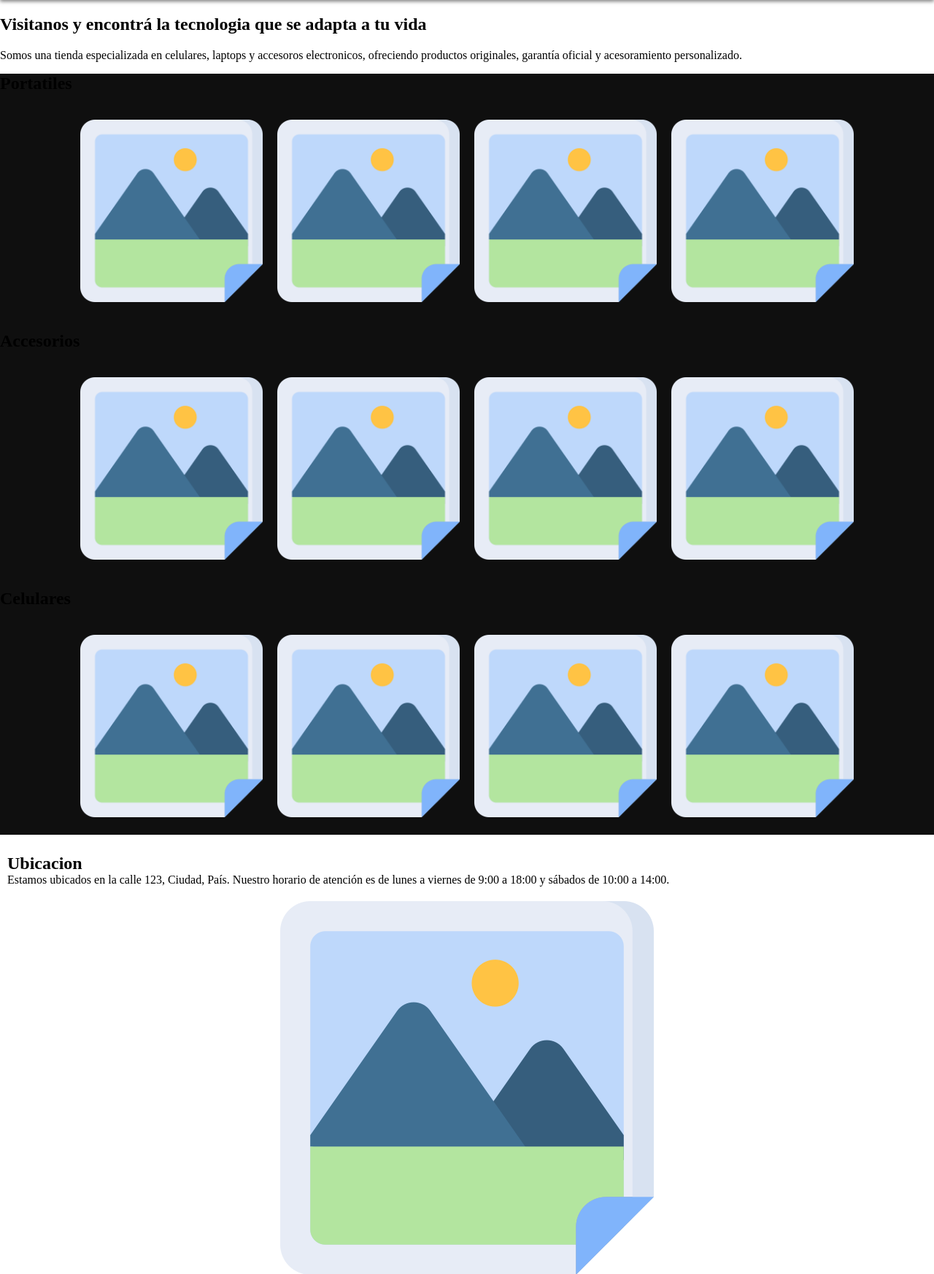
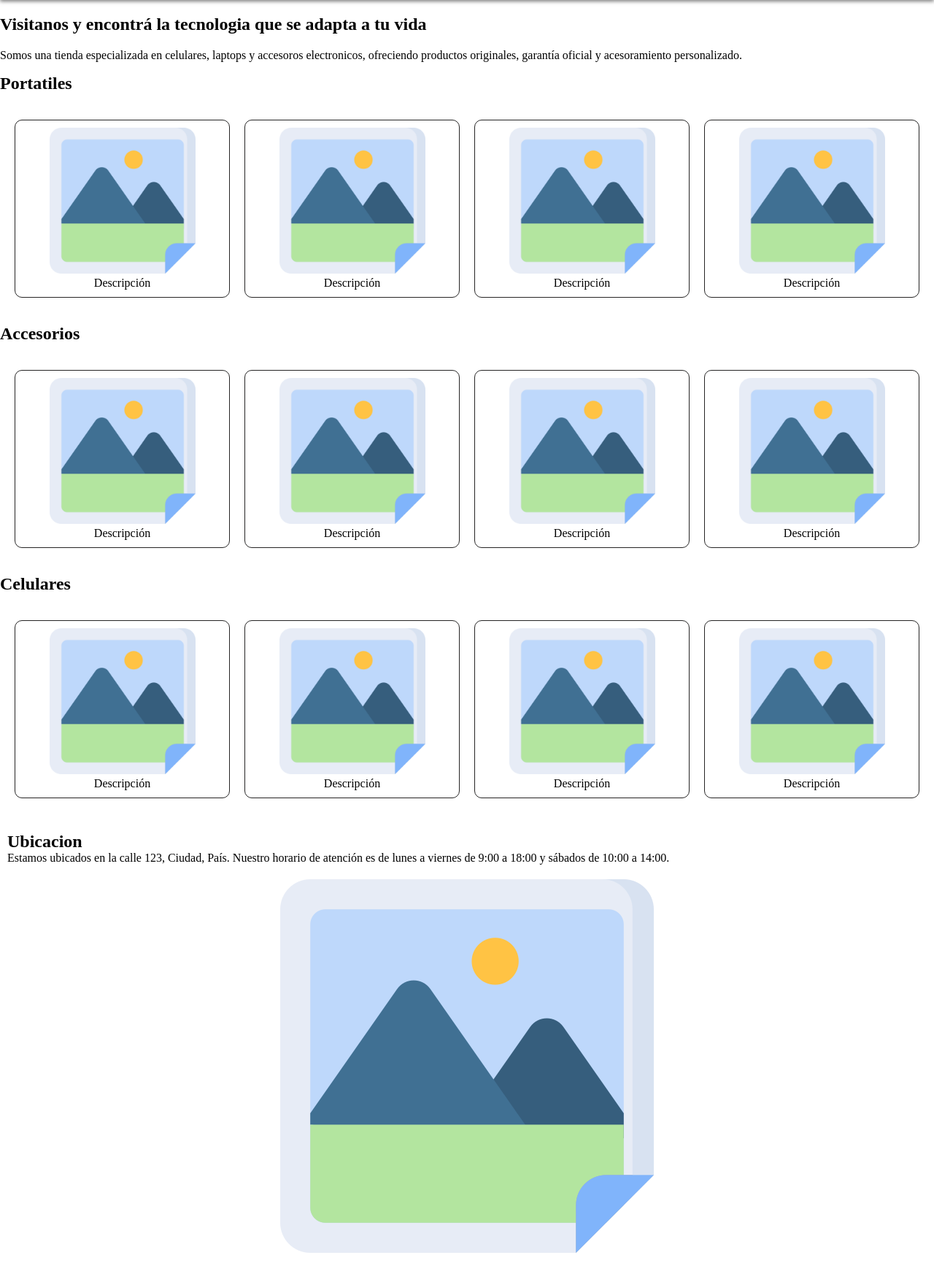
Before and after one commit to Alvaro17-max/Tienda-online, a Flask app: page / in a window 1280 px wide. Shown: the part 108-1854 px from the top of the page at 73% size. Run offline with Flask 3, Linux system fonts and the light colour scheme.

Commit message:
actualización de los cuadros de productos

```diff
--- a/flask/frontend/static/styles/styles.css
+++ b/flask/frontend/static/styles/styles.css
@@ -29,10 +29,8 @@ nav {
 }
 
 .cabezera {
-
     display: block;
 }
-
     #tituloLogin {
         display: flex;
         margin: 0px;
@@ -47,7 +45,6 @@ nav {
             text-align: end;
             align-content: center;
         }
-
         .login{
             width: 100%;
             display: flex;
@@ -57,13 +54,11 @@ nav {
             justify-content: end;
             align-items: center;
         }
-
         .login a {
             padding: 10px;
             text-decoration: none;
             color: var(--color-textoClaro);
         }
-
         .login a:hover {
             background-color: var(--color-fondoMedio);
             border-radius: 10px;
@@ -86,7 +81,6 @@ nav {
             width: 50%;
             max-width: 50%;
         }
-
         .menu ol li {
             padding: 4px 22px;
             display: flex;
@@ -130,26 +124,10 @@ footer {
 /*contenido*/
 
 /*productos*/
-.anuncio {
-    display: flex;
-    justify-content: center;
-    align-items: center;
-    height: 200px;
-    margin: 0px;
-    padding: 0px;
-}
-
-    .anuncio img {
-        width: 100%;
-        height: 100%;
-        object-fit: cover;
-    }
-
 .productos {
-    background-color: var(--color-fondoOscuro);
+    background-color: var(--color-fondoClaro);
     display: block;
     flex-direction: column;
-
 }
     .productos h2 {
         margin: 0px;
@@ -162,18 +140,28 @@ footer {
         padding: 10px;
         box-sizing: border-box;
     }
-
     .productos ol li {
+        width: 100%;
+        display: flex;
+        flex-direction: column;
+        border: 1px solid var(--color-fondoMedio);
+        border-radius: 10px;
         list-style: none;
-        justify-content: center;
         margin: 10px;
     }
+        .cuadro_del_producto {
+            display: flex;
+            flex-direction: column;
+            justify-content: center;
+            align-items: center;
+            padding: 10px;
+        }
+            .imagen_del_producto a img {
+                width: 100%;
+                height: 200px;
+                object-fit: cover;
+            }
 
-    .productos ol li a img {
-        width: 100%;
-        height: 250px;
-        object-fit: cover;
-    }
 
 /*ubicación*/
     .ubicacion {
--- a/flask/frontend/templates/index.html
+++ b/flask/frontend/templates/index.html
@@ -12,26 +12,134 @@
     <div class="productos">
         <h2>Portatiles</h2>
         <ol>
-            <li><a href=""><img src="{{url_for('static', filename='images/imagen.png')}}" alt=""></a></li>
-            <li><a href=""><img src="{{url_for('static', filename='images/imagen.png')}}" alt=""></a></li>
-            <li><a href=""><img src="{{url_for('static', filename='images/imagen.png')}}" alt=""></a></li>
-            <li><a href=""><img src="{{url_for('static', filename='images/imagen.png')}}" alt=""></a></li>
+            <li>
+                <div class="cuadro_del_producto">
+                    <div class="imagen_del_producto">
+                        <a href=""><img src="{{url_for('static', filename='images/imagen.png')}}" alt=""></a>
+                    </div>
+                    <div class="descripcion_del_producto">
+                        Descripción
+                    </div>
+                </div>
+            </li>
+            <li>
+                <div class="cuadro_del_producto">
+                    <div class="imagen_del_producto">
+                        <a href=""><img src="{{url_for('static', filename='images/imagen.png')}}" alt=""></a>
+                    </div>
+                    <div class="descripcion_del_producto">
+                        Descripción
+                    </div>
+                </div>
+            </li>
+            <li>
+                <div class="cuadro_del_producto">
+                    <div class="imagen_del_producto">
+                        <a href=""><img src="{{url_for('static', filename='images/imagen.png')}}" alt=""></a>
+                    </div>
+                    <div class="descripcion_del_producto">
+                        Descripción
+                    </div>
+                </div>
+            </li>
+            <li>
+                <div class="cuadro_del_producto">
+                    <div class="imagen_del_producto">
+                        <a href=""><img src="{{url_for('static', filename='images/imagen.png')}}" alt=""></a>
+                    </div>
+                    <div class="descripcion_del_producto">
+                        Descripción
+                    </div>
+                </div>
+            </li>
         </ol>
 
         <h2>Accesorios</h2>
         <ol>
-            <li><a href=""><img src="{{url_for('static', filename='images/imagen.png')}}" alt=""></a></li>
-            <li><a href=""><img src="{{url_for('static', filename='images/imagen.png')}}" alt=""></a></li>
-            <li><a href=""><img src="{{url_for('static', filename='images/imagen.png')}}" alt=""></a></li>
-            <li><a href=""><img src="{{url_for('static', filename='images/imagen.png')}}" alt=""></a></li>
+            <li>
+                <div class="cuadro_del_producto">
+                    <div class="imagen_del_producto">
+                        <a href=""><img src="{{url_for('static', filename='images/imagen.png')}}" alt=""></a>
+                    </div>
+                    <div class="descripcion_del_producto">
+                        Descripción
+                    </div>
+                </div>
+            </li>
+            <li>
+                <div class="cuadro_del_producto">
+                    <div class="imagen_del_producto">
+                        <a href=""><img src="{{url_for('static', filename='images/imagen.png')}}" alt=""></a>
+                    </div>
+                    <div class="descripcion_del_producto">
+                        Descripción
+                    </div>
+                </div>
+            </li>
+            <li>
+                <div class="cuadro_del_producto">
+                    <div class="imagen_del_producto">
+                        <a href=""><img src="{{url_for('static', filename='images/imagen.png')}}" alt=""></a>
+                    </div>
+                    <div class="descripcion_del_producto">
+                        Descripción
+                    </div>
+                </div>
+            </li>
+            <li>
+                <div class="cuadro_del_producto">
+                    <div class="imagen_del_producto">
+                        <a href=""><img src="{{url_for('static', filename='images/imagen.png')}}" alt=""></a>
+                    </div>
+                    <div class="descripcion_del_producto">
+                        Descripción
+                    </div>
+                </div>
+            </li>
         </ol>
 
         <h2>Celulares</h2>
         <ol>
-            <li><a href=""><img src="{{url_for('static', filename='images/imagen.png')}}" alt=""></a></li>
-            <li><a href=""><img src="{{url_for('static', filename='images/imagen.png')}}" alt=""></a></li>
-            <li><a href=""><img src="{{url_for('static', filename='images/imagen.png')}}" alt=""></a></li>
-            <li><a href=""><img src="{{url_for('static', filename='images/imagen.png')}}" alt=""></a></li>
+            <li>
+                <div class="cuadro_del_producto">
+                    <div class="imagen_del_producto">
+                        <a href=""><img src="{{url_for('static', filename='images/imagen.png')}}" alt=""></a>
+                    </div>
+                    <div class="descripcion_del_producto">
+                        Descripción
+                    </div>
+                </div>
+            </li>
+            <li>
+                <div class="cuadro_del_producto">
+                    <div class="imagen_del_producto">
+                        <a href=""><img src="{{url_for('static', filename='images/imagen.png')}}" alt=""></a>
+                    </div>
+                    <div class="descripcion_del_producto">
+                        Descripción
+                    </div>
+                </div>
+            </li>
+            <li>
+                <div class="cuadro_del_producto">
+                    <div class="imagen_del_producto">
+                        <a href=""><img src="{{url_for('static', filename='images/imagen.png')}}" alt=""></a>
+                    </div>
+                    <div class="descripcion_del_producto">
+                        Descripción
+                    </div>
+                </div>
+            </li>
+            <li>
+                <div class="cuadro_del_producto">
+                    <div class="imagen_del_producto">
+                        <a href=""><img src="{{url_for('static', filename='images/imagen.png')}}" alt=""></a>
+                    </div>
+                    <div class="descripcion_del_producto">
+                        Descripción
+                    </div>
+                </div>
+            </li>
         </ol>
     </div>
 </section>
```
